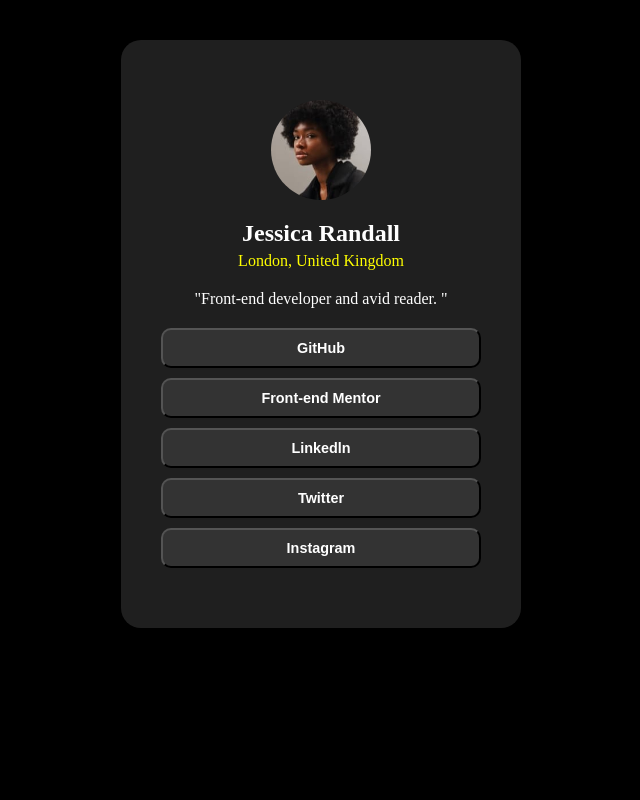
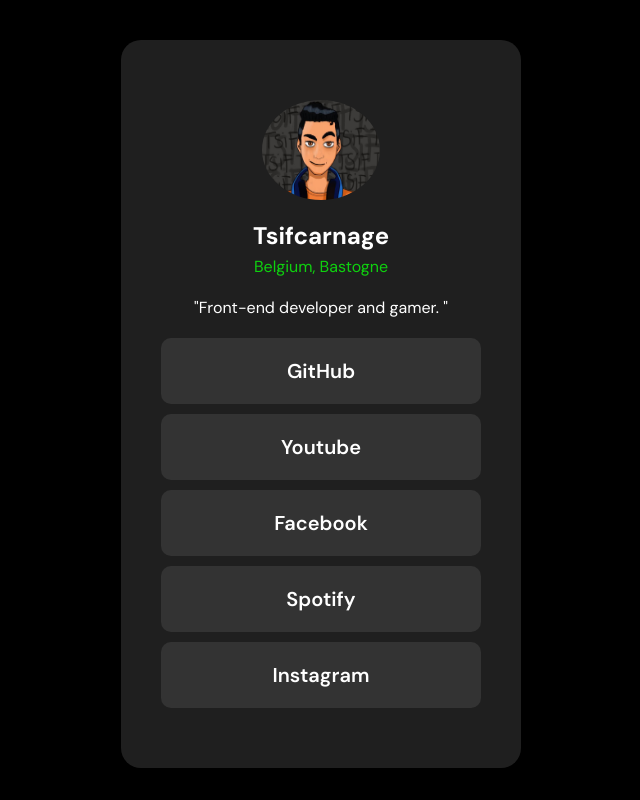
Before and after one commit to tsifcarnage/social-link, a plain HTML site: page index.html in a window 1280 px wide. Shown: the whole page, without its empty margins (319-959 px from the left). Drawn offline with Linux system fonts and the light colour scheme.

Commit message:
update for tsif

```diff
--- a/index.html
+++ b/index.html
@@ -8,16 +8,16 @@
 </head>
 <body>
     <section>
-        <img src="img/avatar-jessica.jpeg" alt="avatar">
-        <h1>Jessica Randall</h1>
-        <p>London, United Kingdom</p>
-        <cite>"Front-end developer and avid reader. "</cite>
+        <img src="img/tsifbadass.JPG" alt="avatar">
+        <h1>Tsifcarnage</h1>
+        <p>Belgium, Bastogne</p>
+        <cite>"Front-end developer and gamer. "</cite>
         <div class="appli">
-            <button>GitHub</button>
-            <button>Front-end Mentor</button>
-            <button>Linkedln</button>
-            <button>Twitter</button>
-            <button>Instagram</button>
+            <a href="">GitHub</a>
+            <a href="">Youtube</a>
+            <a href="">Facebook</a>
+            <a href="">Spotify</a>
+            <a href="">Instagram</a>
         </div>
     </section>
 </body>
--- a/style.css
+++ b/style.css
@@ -1,18 +1,22 @@
-@import url('https://fonts.googleapis.com/css2?family=DM+Sans:ital,opsz,wght@0,9..40,100..1000;1,9..40,100..1000&family=Inter:ital,opsz,wght@0,14..32,100..900;1,14..32,100..900&family=Oswald:wght@200..700&display=swap');
-*{
+@import url("https://fonts.googleapis.com/css2?family=DM+Sans:ital,opsz,wght@0,9..40,100..1000;1,9..40,100..1000&family=Inter:ital,opsz,wght@0,14..32,100..900;1,14..32,100..900&family=Oswald:wght@200..700&display=swap");
+:root {
+  --green: rgb(15, 209, 15);
+}
+* {
   box-sizing: border-box;
   margin: 0;
-    padding:0;
+  padding: 0;
 }
-body{
-    color:white;
+body {
+  color: white;
   background-color: black;
   margin-top: 40px;
+  font-family: "DM Sans";
 }
-section{
-    padding:40px 0 40px 0;
+section {
+  padding: 40px 0 40px 0;
   margin: 0 auto;
-    display:flex;
+  display: flex;
   width: 50vh;
   max-height: 105vh;
   align-items: center;
@@ -20,36 +24,39 @@
   background-color: rgb(31 31 31);
   border-radius: 20px;
 }
-img{
+img {
   margin: 20px;
   border-radius: 50%;
-    width: 100px;
+  width: 118px;
   height: 100px;
 }
-p{
+p {
   padding: 5px 0 20px 0;
-    color:yellow;
+  color: var(--green);
 }
-cite{
-    font-style:normal;
+cite {
+  font-style: normal;
 }
-.appli{
+.appli {
   width: 80%;
   display: flex;
   flex-direction: column;
-    gap:10px;
+  gap: 10px;
   margin: 20px 0 20px 0;
-    button{
-        font-weight:550;
-        color:white;
+  a {
+    font-size: 20px;
+    padding: 20px;
+    text-align: center;
+    text-decoration: none;
+    font-weight: 550;
+    color: white;
     background-color: #333333;
-        font-size: 90%;
-        padding: 10px 40px 10px 40px;
+
     border-radius: 10px;
   }
-    button:hover{
-        color:black;
+  a:hover {
+    color: black;
     font-weight: bold;
-        background-color: yellow;
+    background-color: var(--green);
   }
 }
```
Also changed, not shown: img/tsifbadass.JPG (added). Lines whose indentation alone changed are shown as unchanged.
